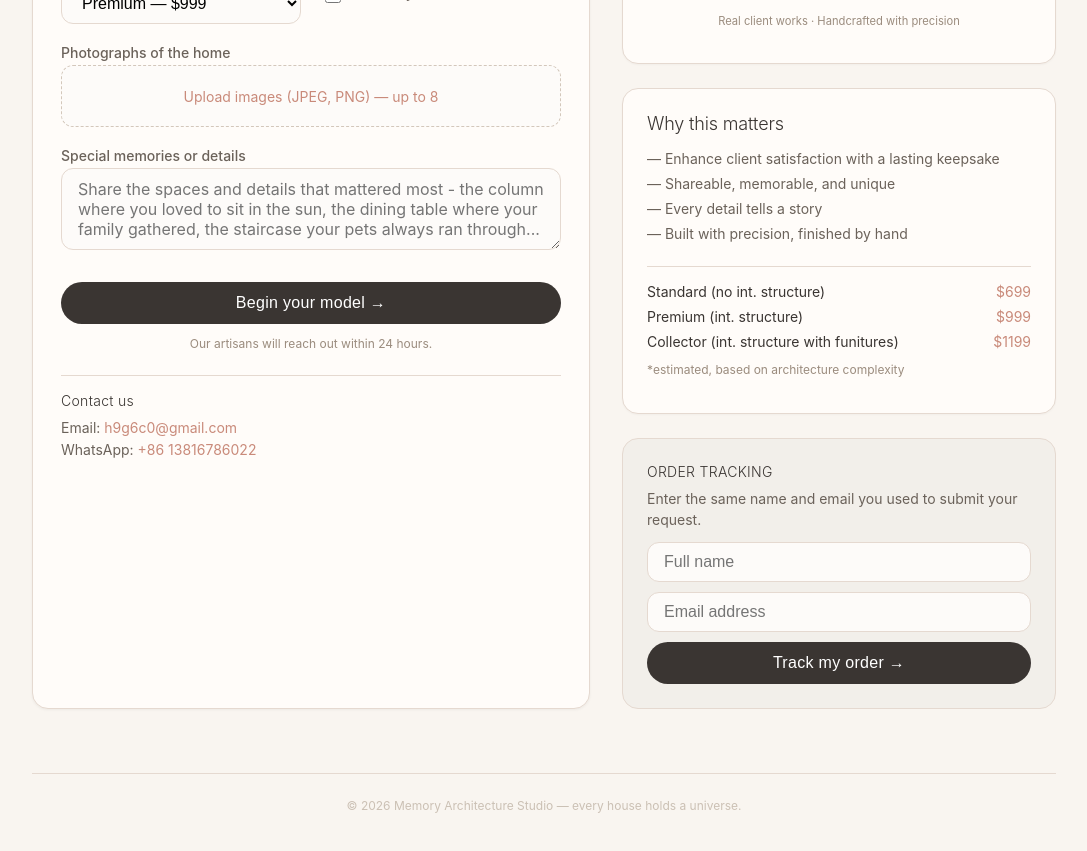
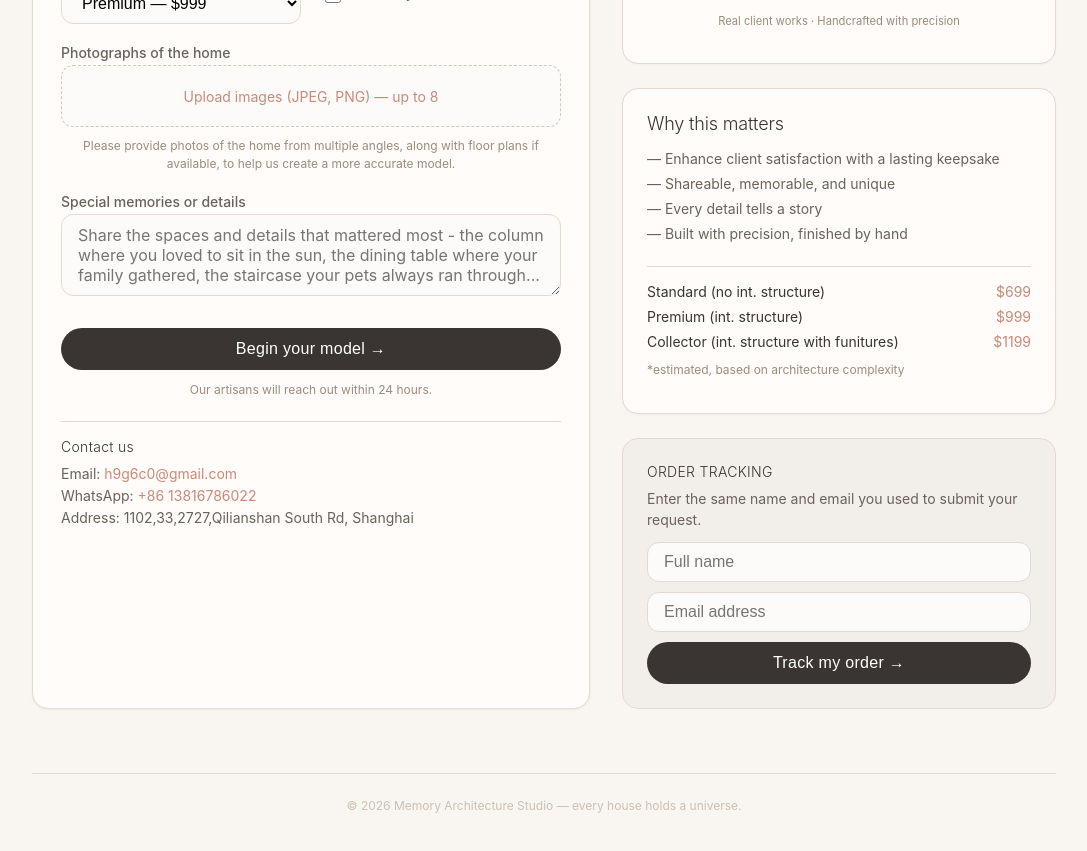
Before and after one commit to h9g6c0/EverHome, a React (Create React App) app: page / in a window 1280 px wide. Shown: the part 1020-1871 px from the top of the page, without its empty margins (96-1183 px from the left). Built offline with nearby package versions, Linux system fonts and the light colour scheme.

Commit message:
Update App.js

```diff
--- a/src/App.js
+++ b/src/App.js
@@ -744,6 +744,18 @@ export default function MemoryArchitecture() {
                     )}
                   </div>
                 </div>
+                <p
+                  style={{
+                    fontSize: "12px",
+                    color: "#9B8C7E",
+                    lineHeight: 1.5,
+                    margin: "10px 0 0",
+                    textAlign: "center",
+                  }}
+                >
+                  Please provide photos of the home from multiple angles, along with floor plans if available, to
+                  help us create a more accurate model.
+                </p>
               </div>
 
               <div style={styles.fullWidth}>
@@ -814,6 +826,7 @@ export default function MemoryArchitecture() {
                       +86 13816786022
                     </a>
                   </div>
+                  <div>Address: 1102,33,2727,Qilianshan South Rd, Shanghai</div>
                 </div>
               </div>
             </form>
```
